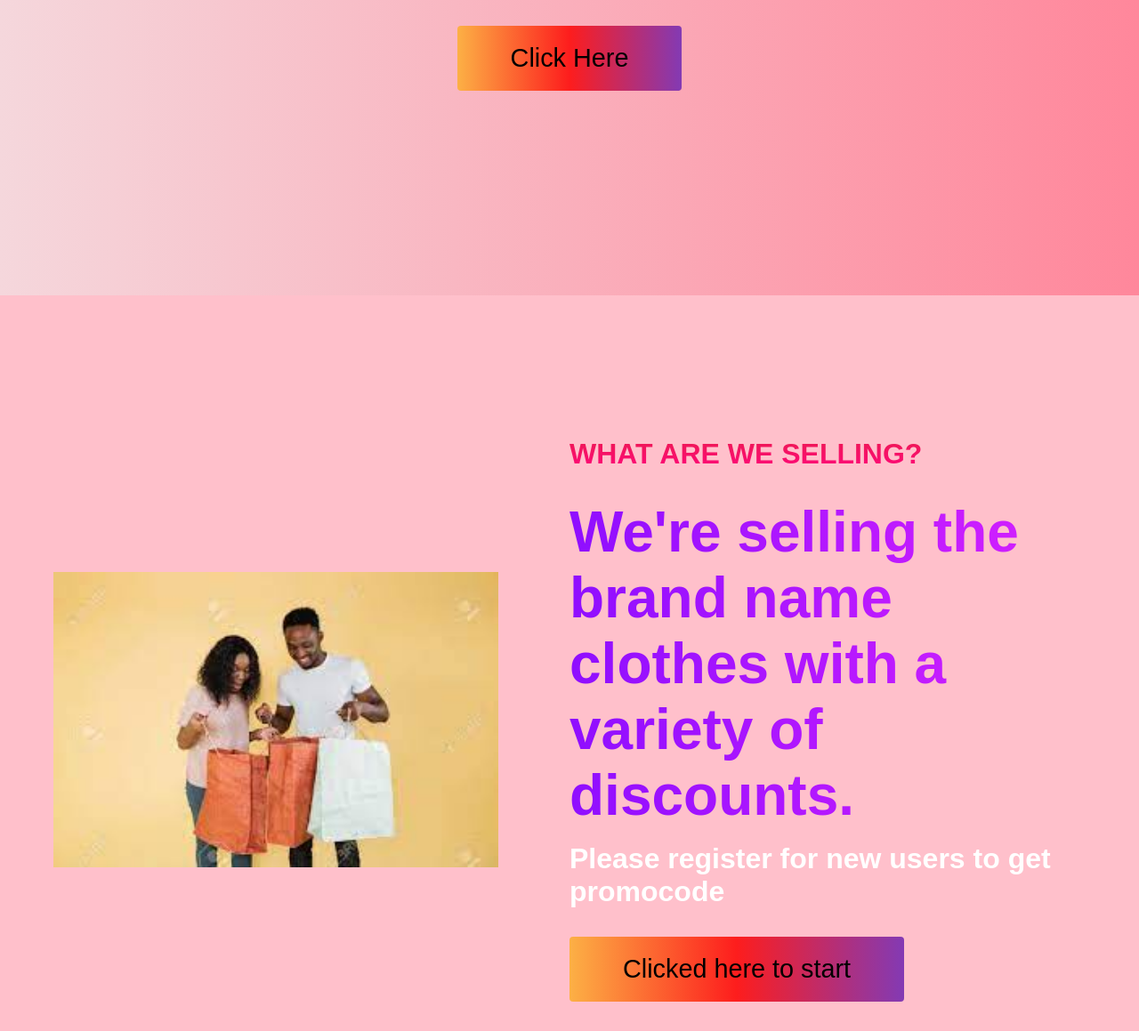
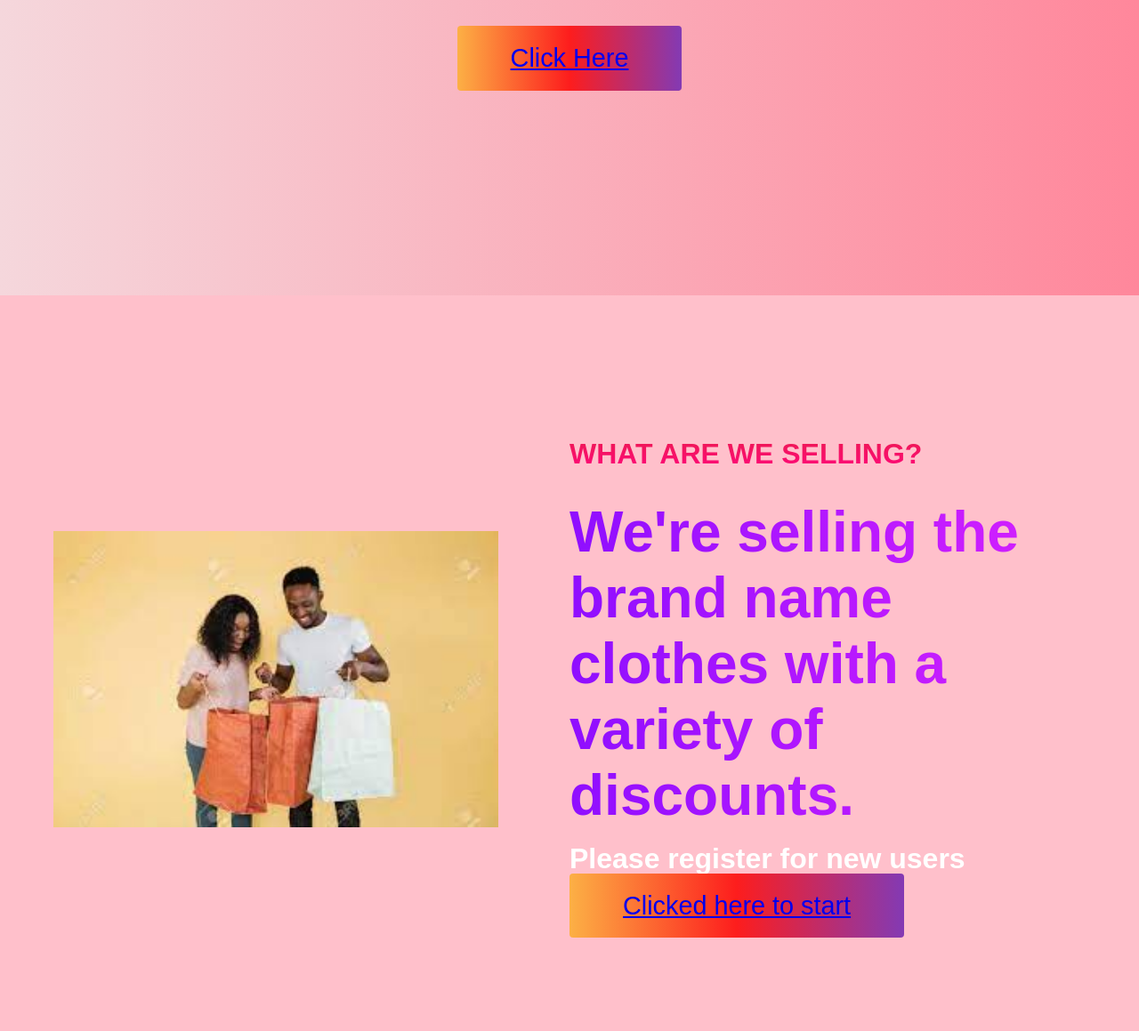
Before and after one commit to JJPP-17/jjpp_assignment, a plain HTML site: page index.html in a window 1280 px wide. Shown: the part 521-1680 px from the top of the page at 89% size. Drawn offline with Linux system fonts and the light colour scheme.

Commit message:
thirdcommit

```diff
--- a/index.html
+++ b/index.html
@@ -45,7 +45,7 @@
       <div class="hero__container">
         <h1 class="hero__heading">Choose your <span>clothes</span></h1>
         <p class="hero__description">There are different styles</p>
-        <a href="#"><button class="main__btn">Click Here</button></a>
+        <a href="#" class="main__btn">Click Here</a>
       </div>
     </div>
 
@@ -60,8 +60,9 @@
         <div class="main__content">
           <h1>What are we selling?</h1>
           <h2>We're selling the brand name clothes with a variety of discounts.</h2>
-          <p>Please register for new users to get promocode</p>
-          <a href="#"><button class="main__btn">Clicked here to start</button></a>
+          <p>Please register for new users</p>\
+          <br>
+          <a href="#" class="main__btn">Clicked here to start</a>
         </div>
       </div>
     </div>
@@ -100,7 +101,7 @@
           <h1>Join To Be Our Member</h1>
           <h2>Sign Up Today</h2>
           <p>To obtain a promocode</p>
-          <a href="#"><button class="main__btn">Sign Up</button></a>
+          <a href="#" class="main__btn">Sign Up</a>
         </div>
         <div class="main__img--container">
           <div class="main__img--card" id="card-2">
```
